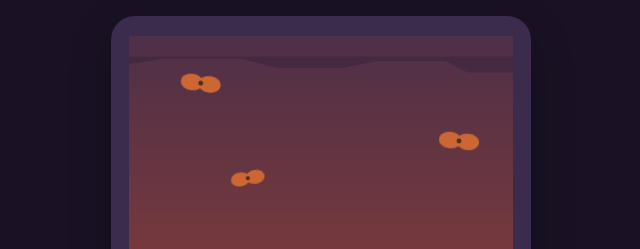
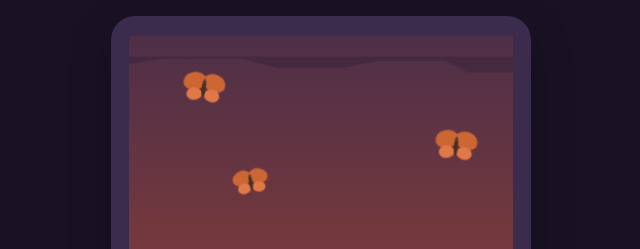
Before and after one commit to damarindoz2/mere, a React (Vite) app: page / in a window 1280 px wide. Shown: the top 249 px of the page, without its empty margins (319-959 px from the left). Built offline with nearby package versions, Linux system fonts and the light colour scheme.

Commit message:
feat: mariposas de 4 alas con aleteo; flores con animación de crecimiento

```diff
--- a/src/CosmosCard.css
+++ b/src/CosmosCard.css
@@ -36,18 +36,113 @@
   outline: none;
 }
 
-.garden__backdrop g[role='button']:focus-visible path:first-of-type {
+.garden__backdrop g[role='button']:focus-visible .garden__petal-bloom path:first-of-type {
   stroke: #fff8e8;
   stroke-width: 1.2;
 }
 
+/* Tallo: se “dibuja” hacia arriba */
+.garden__stem-draw {
+  animation: stemDraw 0.55s cubic-bezier(0.45, 0, 0.2, 1) forwards;
+}
+
+@keyframes stemDraw {
+  to {
+    stroke-dashoffset: 0;
+  }
+}
+
+/* Hojas */
+.garden__leaf-pop {
+  animation: leafPop 0.42s cubic-bezier(0.34, 1.25, 0.64, 1) both;
+  transform-origin: 150px 270px;
+  transform-box: fill-box;
+}
+
+@keyframes leafPop {
+  from {
+    opacity: 0;
+    transform: scale(0.2);
+  }
+  to {
+    opacity: 1;
+    transform: scale(1);
+  }
+}
+
+/* Pétalos: abren en orden */
+.garden__petal-bloom {
+  animation: petalBloom 0.48s cubic-bezier(0.33, 1.2, 0.55, 1) both;
+  transform-origin: 150px 150px;
+  transform-box: fill-box;
+}
+
+@keyframes petalBloom {
+  from {
+    opacity: 0;
+    transform: scale(0.12);
+  }
+  to {
+    opacity: 1;
+    transform: scale(1);
+  }
+}
+
+/* Centro de la flor */
+.garden__center-pop {
+  animation: centerPop 0.42s cubic-bezier(0.34, 1.35, 0.64, 1) both;
+  transform-origin: 150px 150px;
+  transform-box: fill-box;
+}
+
+@keyframes centerPop {
+  from {
+    opacity: 0;
+    transform: scale(0);
+  }
+  to {
+    opacity: 1;
+    transform: scale(1);
+  }
+}
+
 .garden__butterfly {
   position: absolute;
-  width: 40px;
-  height: 24px;
+  width: 46px;
+  height: 34px;
   z-index: 2;
   pointer-events: none;
   opacity: 1;
+}
+
+.garden__bf-side {
+  transform-origin: 0px 2px;
+}
+
+.garden__bf-side--left {
+  animation: bfFlapLeft 0.22s ease-in-out infinite alternate;
+}
+
+.garden__bf-side--right {
+  animation: bfFlapRight 0.22s ease-in-out infinite alternate;
+}
+
+@keyframes bfFlapLeft {
+  from {
+    transform: rotate(-6deg);
+  }
+  to {
+    transform: rotate(5deg);
+  }
+}
+
+@keyframes bfFlapRight {
+  from {
+    transform: rotate(6deg);
+  }
+  to {
+    transform: rotate(-5deg);
+  }
 }
 
 .garden__butterfly--1 {
@@ -65,8 +160,8 @@
 .garden__butterfly--3 {
   top: 28%;
   left: 22%;
-  width: 34px;
-  height: 20px;
+  width: 40px;
+  height: 28px;
   animation: gardenFlutter3 11s ease-in-out infinite 0.4s;
 }
 
@@ -221,6 +316,24 @@
     animation: none;
   }
 
+  .garden__bf-side--left,
+  .garden__bf-side--right {
+    animation: none;
+  }
+
+  .garden__stem-draw {
+    animation: none;
+    stroke-dashoffset: 0 !important;
+  }
+
+  .garden__leaf-pop,
+  .garden__petal-bloom,
+  .garden__center-pop {
+    animation: none;
+    opacity: 1 !important;
+    transform: none !important;
+  }
+
   .message {
     animation: none;
     opacity: 1;
--- a/src/CosmosCard.tsx
+++ b/src/CosmosCard.tsx
@@ -60,10 +60,22 @@ function petalFill(i: number, active: number | null, read: Set<number>): string
   return C.petal
 }
 
-function StaticCosmos({ x, y, s }: { x: number; y: number; s: number }) {
+function StaticCosmos({
+  x,
+  y,
+  s,
+  bloomBase = 0,
+}: {
+  x: number
+  y: number
+  s: number
+  bloomBase?: number
+}) {
+  const b = bloomBase
   return (
     <g transform={`translate(${x} ${y}) scale(${s}) translate(-150 -150)`}>
       <line
+        className="garden__stem-draw"
         x1="150"
         y1="176"
         x2="150"
@@ -71,26 +83,44 @@ function StaticCosmos({ x, y, s }: { x: number; y: number; s: number }) {
         stroke={C.stem}
         strokeWidth="2.5"
         strokeLinecap="round"
+        pathLength={100}
+        strokeDasharray={100}
+        strokeDashoffset={100}
+        style={{ animationDelay: `${b}s` }}
       />
       <path
+        className="garden__leaf-pop"
         d="M150,248 C136,238 118,240 115,252 C124,260 142,258 150,248Z"
         fill={C.leaf}
+        style={{ animationDelay: `${b + 0.18}s` }}
       />
       <path
+        className="garden__leaf-pop"
         d="M150,222 C164,212 182,214 185,226 C176,234 158,232 150,222Z"
         fill={C.leaf}
+        style={{ animationDelay: `${b + 0.26}s` }}
       />
       {Array.from({ length: 8 }, (_, i) => (
         <g key={i} transform={`rotate(${i * 45} 150 150)`}>
+          <g
+            className="garden__petal-bloom"
+            style={{ animationDelay: `${b + 0.32 + i * 0.055}s` }}
+          >
             <path d={PETAL_MAIN} fill={C.petal} />
             <path d={PETAL_STRIPE} fill={C.stripe} />
           </g>
+        </g>
       ))}
+      <g
+        className="garden__center-pop"
+        style={{ animationDelay: `${b + 0.78}s` }}
+      >
         <circle cx="150" cy="150" r="26" fill={C.center} />
         {POLLEN_DOTS.map((d, i) => (
           <circle key={i} cx={d.cx} cy={d.cy} r="2.2" fill={C.nucleus} />
         ))}
         <circle cx="150" cy="150" r="6" fill={C.nucleus} />
+      </g>
     </g>
   )
 }
@@ -99,17 +129,55 @@ function StaticCosmos({ x, y, s }: { x: number; y: number; s: number }) {
 const HERO_GROUP_TX = 20
 const HERO_GROUP_TY = STEM_GROUND_Y - 340
 
+const BF_WING_U = '#cc6633'
+const BF_WING_L = '#e07848'
+
 function Butterfly({ className }: { className?: string }) {
   return (
     <svg
       className={className}
-      viewBox="-18 -10 36 20"
+      viewBox="-22 -16 44 32"
       xmlns="http://www.w3.org/2000/svg"
       aria-hidden
     >
-      <ellipse cx="-8" cy="0" rx="10" ry="7.5" fill={C.butterfly} />
-      <ellipse cx="8" cy="0" rx="10" ry="7.5" fill={C.butterfly} />
-      <circle cx="0" cy="0" r="2.2" fill={C.butterflyBody} />
+      <g className="garden__bf-side garden__bf-side--left">
+        <ellipse
+          cx="-10"
+          cy="-5"
+          rx="11"
+          ry="8.5"
+          fill={BF_WING_U}
+          transform="rotate(-22 -10 -5)"
+        />
+        <ellipse
+          cx="-8"
+          cy="7"
+          rx="7.5"
+          ry="6"
+          fill={BF_WING_L}
+          transform="rotate(-12 -8 7)"
+        />
+      </g>
+      <g className="garden__bf-side garden__bf-side--right">
+        <ellipse
+          cx="10"
+          cy="-5"
+          rx="11"
+          ry="8.5"
+          fill={BF_WING_U}
+          transform="rotate(22 10 -5)"
+        />
+        <ellipse
+          cx="8"
+          cy="7"
+          rx="7.5"
+          ry="6"
+          fill={BF_WING_L}
+          transform="rotate(12 8 7)"
+        />
+      </g>
+      <ellipse cx="0" cy="0" rx="2" ry="9" fill={C.butterflyBody} />
+      <circle cx="0" cy="-7" r="1.4" fill="#5a4030" />
     </svg>
   )
 }
@@ -169,10 +237,20 @@ function CosmosCard() {
             fill={C.hill}
           />
 
-          <StaticCosmos x={68} y={stemAnchorY(0.34)} s={0.34} />
-          <StaticCosmos x={50} y={stemAnchorY(0.4) - 4} s={0.4} />
-          <StaticCosmos x={270} y={stemAnchorY(0.36)} s={0.36} />
-          <StaticCosmos x={285} y={stemAnchorY(0.38) - 3} s={0.38} />
+          <StaticCosmos x={68} y={stemAnchorY(0.34)} s={0.34} bloomBase={0} />
+          <StaticCosmos
+            x={50}
+            y={stemAnchorY(0.4) - 4}
+            s={0.4}
+            bloomBase={0.12}
+          />
+          <StaticCosmos x={270} y={stemAnchorY(0.36)} s={0.36} bloomBase={0.06} />
+          <StaticCosmos
+            x={285}
+            y={stemAnchorY(0.38) - 3}
+            s={0.38}
+            bloomBase={0.18}
+          />
 
           <g
             transform={`translate(${HERO_GROUP_TX} ${HERO_GROUP_TY})`}
@@ -180,6 +258,7 @@ function CosmosCard() {
             aria-label="Flor cosmos: toca un pétalo para leer un mensaje"
           >
             <line
+              className="garden__stem-draw"
               x1="150"
               y1="176"
               x2="150"
@@ -187,14 +266,22 @@ function CosmosCard() {
               stroke={C.stem}
               strokeWidth="2.5"
               strokeLinecap="round"
+              pathLength={100}
+              strokeDasharray={100}
+              strokeDashoffset={100}
+              style={{ animationDelay: '0.28s' }}
             />
             <path
+              className="garden__leaf-pop"
               d="M150,288 C132,272 108,276 104,290 C114,300 138,296 150,288Z"
               fill={C.leaf}
+              style={{ animationDelay: '0.52s' }}
             />
             <path
+              className="garden__leaf-pop"
               d="M150,252 C168,236 192,240 196,254 C186,264 162,260 150,252Z"
               fill={C.leaf}
+              style={{ animationDelay: '0.6s' }}
             />
             {Array.from({ length: 8 }, (_, i) => (
               <g
@@ -207,6 +294,10 @@ function CosmosCard() {
                 onClick={() => handlePetal(i)}
                 onKeyDown={(e) => onPetalKeyDown(e, i)}
               >
+                <g
+                  className="garden__petal-bloom"
+                  style={{ animationDelay: `${0.68 + i * 0.06}s` }}
+                >
                   <path
                     d={PETAL_MAIN}
                     fill={petalFill(i, active, read)}
@@ -218,12 +309,18 @@ function CosmosCard() {
                     style={{ pointerEvents: 'none' }}
                   />
                 </g>
+              </g>
             ))}
+            <g
+              className="garden__center-pop"
+              style={{ animationDelay: '1.18s' }}
+            >
               <circle cx="150" cy="150" r="26" fill={C.center} />
               {POLLEN_DOTS.map((d, i) => (
                 <circle key={i} cx={d.cx} cy={d.cy} r="2.2" fill={C.nucleus} />
               ))}
               <circle cx="150" cy="150" r="6" fill={C.nucleus} />
+            </g>
           </g>
         </svg>
 
```
Lines whose indentation alone changed are shown as unchanged.
